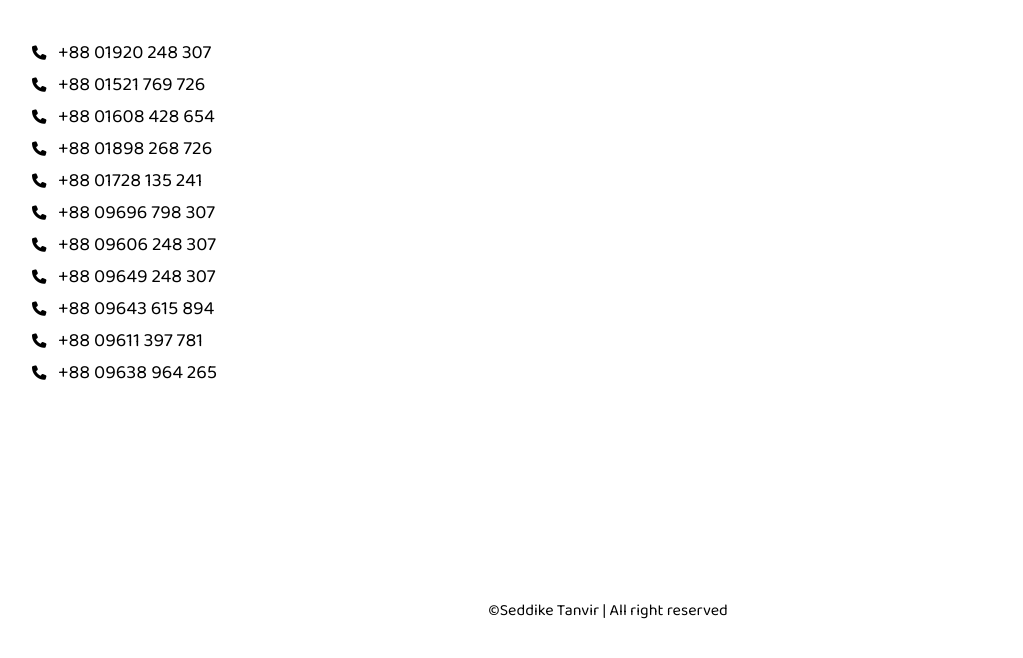
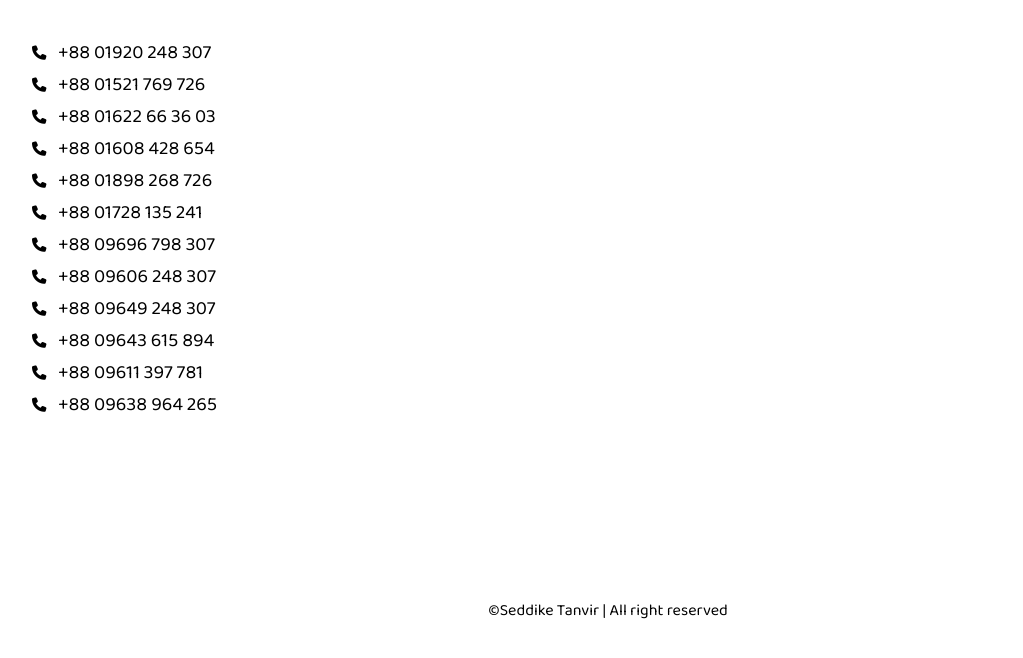
Before and after one commit to seddike-tanvir/seddiketanvir.com, a plain HTML site: page mini/shortURL/contactOption/phone.html in a window 1280 px wide. Shown: the part 58-716 px from the top of the page, without its empty margins (32-1055 px from the left). Drawn offline with Linux system fonts and the light colour scheme; a web font is replaced by a local one.

Commit message:
Commited by SM

```diff
--- a/mini/shortURL/contactOption/phone.html
+++ b/mini/shortURL/contactOption/phone.html
@@ -20,6 +20,7 @@
         <div class="card_wrapper">
             <p class="line"><i class="fa-solid fa-phone"></i>&nbsp;&nbsp;<span> +88 01920 248 307 &nbsp;</span></p>
             <p class="line"><i class="fa-solid fa-phone"></i>&nbsp;&nbsp;<span> +88 01521 769 726 &nbsp;</span></p>
+            <p class="line"><i class="fa-solid fa-phone"></i>&nbsp;&nbsp;<span> +88 01622 66 36 03 &nbsp;</span></p>
             <p class="line"><i class="fa-solid fa-phone"></i>&nbsp;&nbsp;<span> +88 01608 428 654 &nbsp;</span></p>
             <p class="line"><i class="fa-solid fa-phone"></i>&nbsp;&nbsp;<span> +88 01898 268 726 &nbsp;</span></p>
             <p class="line"><i class="fa-solid fa-phone"></i>&nbsp;&nbsp;<span> +88 01728 135 241 &nbsp;</span></p>
```
